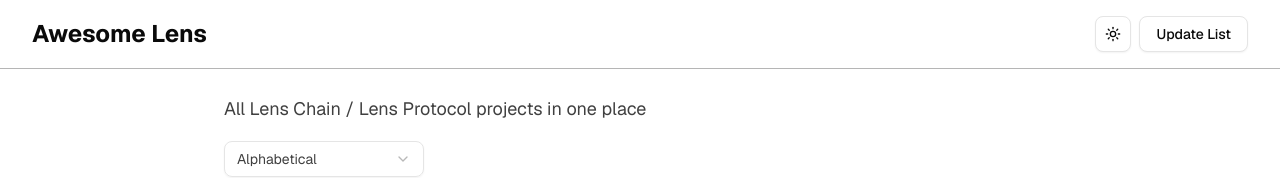
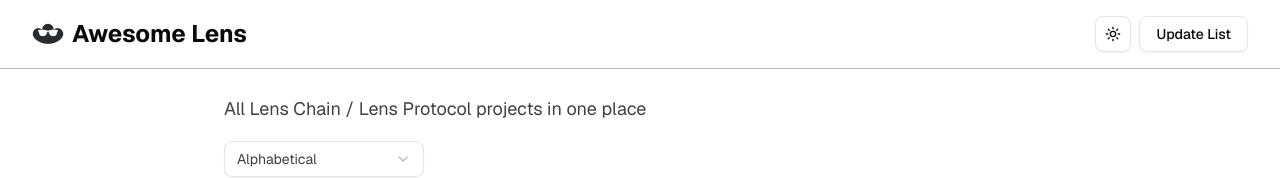
Before and after one commit to cartel-sh/awesome-lens, a Next.js app: page / in a window 1280 px wide. Shown: the top 178 px of the page. Built offline with nearby package versions, Linux system fonts and the light colour scheme.

Commit message:
update icon

```diff
--- a/src/app/layout.tsx
+++ b/src/app/layout.tsx
@@ -17,7 +17,7 @@
   title: "Awesome Lens",
   description: "All Lens projects in one place",
   icons: {
-    icon: "/favicon.svg",
+    icon: "/awesomelens.png",
   },
 };
 
--- a/src/components/header.tsx
+++ b/src/components/header.tsx
@@ -3,13 +3,17 @@
 import { useTheme } from "next-themes";
 import { Button } from "@/components/ui/button";
 import { Moon, Sun } from "lucide-react";
+import Image from "next/image";
 
 export default function Header() {
   const { setTheme, theme } = useTheme();
 
   return (
     <header className="w-full flex justify-between items-center p-4 sm:px-8 mb-4 border-b border-foreground/30">
-      <h1 className="text-2xl font-bold">Awesome Lens</h1>
+      <div className="flex items-center gap-2">
+        <Image src="/awesomelens.png" alt="Awesome Lens Logo" width={32} height={32} />
+        <h1 className="text-2xl font-bold">Awesome Lens</h1>
+      </div>
       <div className="flex items-center gap-2">
         <Button
           variant="outline"
```
Also changed, not shown: public/awesomelens.png (added).
